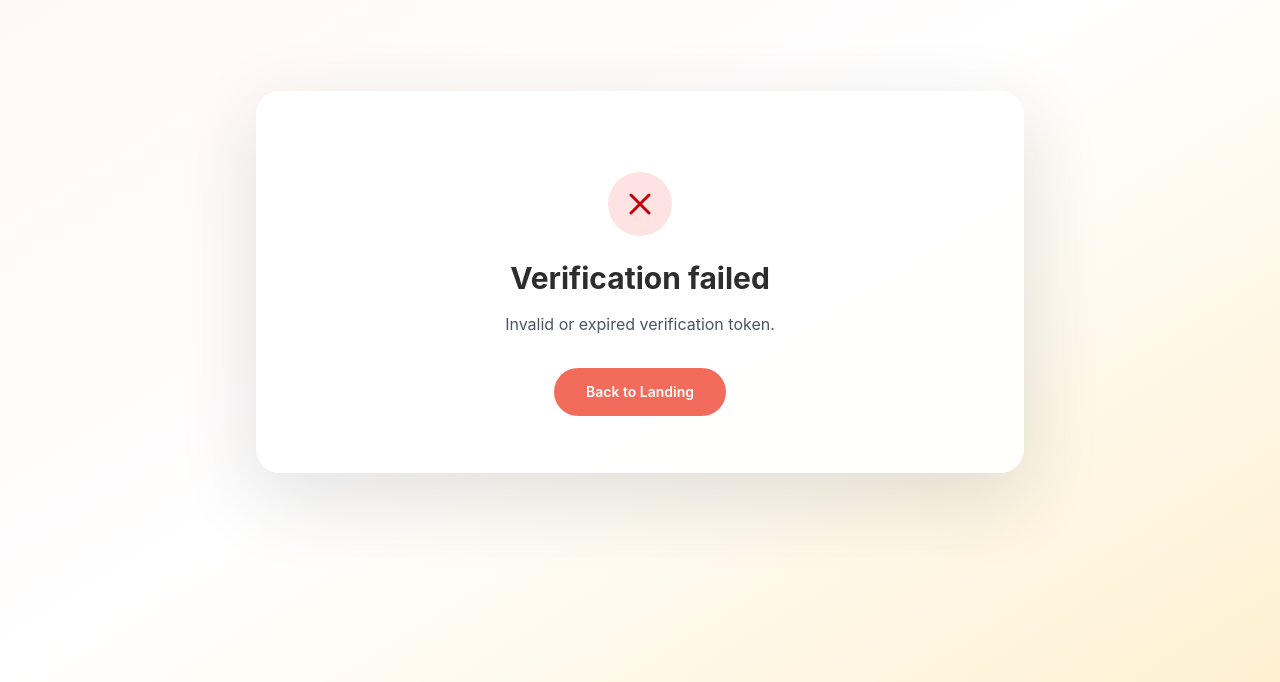
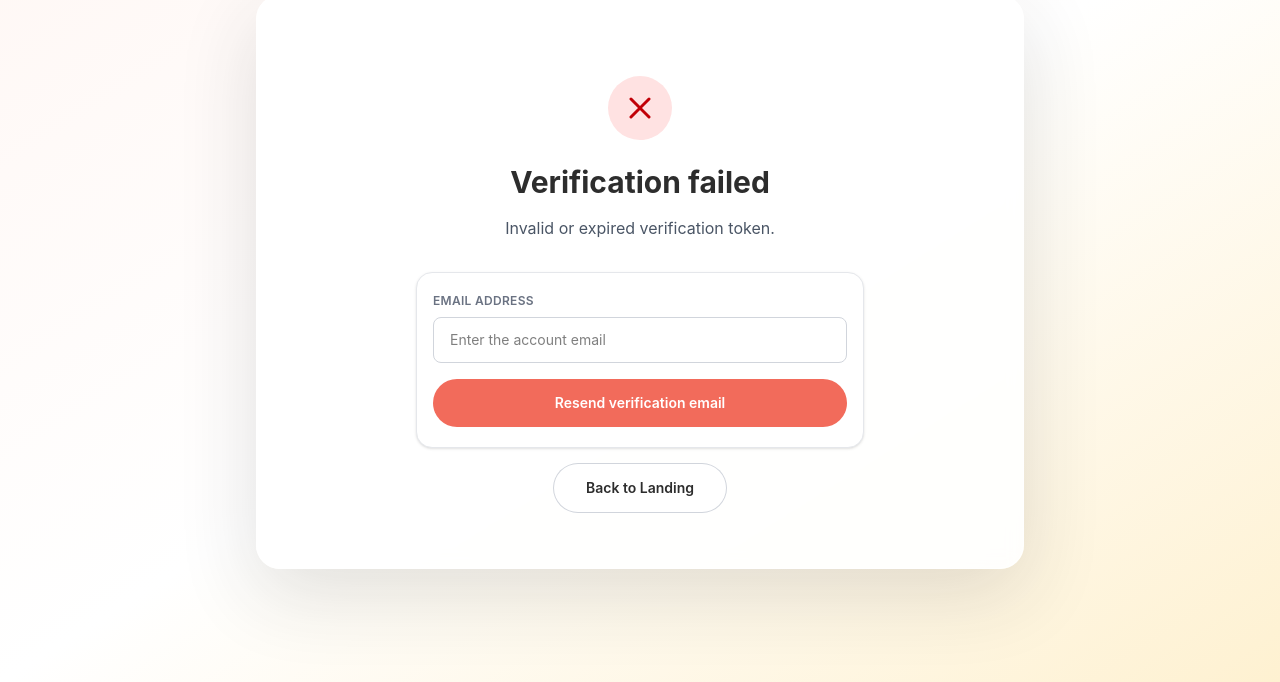
Before and after one commit to jarielys-cg/largeproject20, a React (Vite) app in the folder frontend/: page /verify-email/1 in a window 1280 px wide. Shown: the part 118-800 px from the top of the page. Built offline with nearby package versions, Linux system fonts and the light colour scheme; no server answers.

Commit message:
Add the ability to resend verification emails and cooldown to resending verification emails

```diff
--- a/frontend/src/pages/userSignUp.tsx
+++ b/frontend/src/pages/userSignUp.tsx
@@ -36,7 +36,7 @@ const handleSubmit = async (e: React.FormEvent) => {
   try {
     await api.post('/signup', form)
     toast.success(`Welcome to BizMart, ${form.username}!`, { duration: 10000 })
-    navigate('/verify-email-sent')
+    navigate('/verify-email-sent', { state: { email: form.email, source: 'signup' } })
   } catch (error: any) {
     const message = error.response?.data?.error || 'Failed to create account. Try again'
     toast.error(message, { duration: 5000 })
--- a/frontend/src/pages/verifyEmail.tsx
+++ b/frontend/src/pages/verifyEmail.tsx
@@ -11,6 +11,10 @@ const VerifyEmail = ({ onLoginClick }: VerifyEmailProps) => {
   const navigate = useNavigate()
   const [status, setStatus] = useState<'loading' | 'success' | 'error'>('loading')
   const [message, setMessage] = useState('Verifying your email...')
+  const [email, setEmail] = useState('')
+  const [resendMessage, setResendMessage] = useState('')
+  const [resendLoading, setResendLoading] = useState(false)
+  const [resendCooldown, setResendCooldown] = useState(0)
 
   useEffect(() => {
     const verify = async () => {
@@ -32,6 +36,51 @@ const VerifyEmail = ({ onLoginClick }: VerifyEmailProps) => {
 
     verify()
   }, [token])
+
+  useEffect(() => {
+    if (resendCooldown <= 0) return
+
+    const timer = window.setInterval(() => {
+      setResendCooldown(prev => {
+        if (prev <= 1) {
+          window.clearInterval(timer)
+          return 0
+        }
+
+        return prev - 1
+      })
+    }, 1000)
+
+    return () => window.clearInterval(timer)
+  }, [resendCooldown])
+
+  const handleResend = async () => {
+    const trimmedEmail = email.trim()
+
+    if (!trimmedEmail) {
+      setResendMessage('Please enter the email address for this account.')
+      return
+    }
+
+    setResendLoading(true)
+    setResendMessage('')
+
+    try {
+      const response = await api.post('/resend-email', { email: trimmedEmail })
+      setResendCooldown(response.data?.retryAfterSeconds ?? 60)
+      setResendMessage('Verification email sent. Check your inbox.')
+    } catch (error: any) {
+      const retryAfterSeconds = error.response?.data?.retryAfterSeconds
+
+      if (error.response?.status === 429 && retryAfterSeconds) {
+        setResendCooldown(retryAfterSeconds)
+      }
+
+      setResendMessage(error.response?.data?.error || 'Unable to resend verification email.')
+    } finally {
+      setResendLoading(false)
+    }
+  }
 
   return (
     <div className="min-h-screen bg-gradient-to-br from-[#fff7f4] via-white to-[#fef1d1] flex items-center justify-center px-4 py-10">
@@ -68,6 +117,41 @@ const VerifyEmail = ({ onLoginClick }: VerifyEmailProps) => {
 
           <p className="mt-4 max-w-xl text-sm leading-6 text-gray-600 sm:text-base">{message}</p>
 
+          {status === 'error' && (
+            <div className="mt-8 w-full max-w-md rounded-2xl border border-gray-200 bg-white px-4 py-5 text-left shadow-sm">
+              <label htmlFor="resend-email" className="block text-xs font-semibold uppercase tracking-wide text-gray-500">
+                Email address
+              </label>
+              <input
+                id="resend-email"
+                type="email"
+                value={email}
+                onChange={(e) => setEmail(e.target.value)}
+                placeholder="Enter the account email"
+                className="mt-2 w-full rounded-lg border border-gray-300 px-4 py-3 text-sm focus:border-bm-coral focus:outline-none"
+              />
+
+              <button
+                type="button"
+                onClick={handleResend}
+                disabled={resendLoading || resendCooldown > 0}
+                className="mt-4 inline-flex h-12 w-full items-center justify-center rounded-full bg-bm-coral px-8 text-sm font-semibold text-white transition-colors hover:bg-bm-coral-dark disabled:cursor-not-allowed disabled:opacity-70"
+              >
+                {resendLoading
+                  ? 'Sending...'
+                  : resendCooldown > 0
+                    ? `Resend available in ${resendCooldown}s`
+                    : 'Resend verification email'}
+              </button>
+
+              {resendMessage && (
+                <p className={`mt-3 text-sm ${resendMessage.includes('sent') ? 'text-green-700' : 'text-red-600'}`}>
+                  {resendMessage}
+                </p>
+              )}
+            </div>
+          )}
+
           {status === 'success' && (
             <button
               type="button"
@@ -82,7 +166,7 @@ const VerifyEmail = ({ onLoginClick }: VerifyEmailProps) => {
             <button
               type="button"
               onClick={() => navigate('/')}
-              className="mt-8 inline-flex h-12 items-center justify-center rounded-full bg-bm-coral px-8 text-sm font-semibold text-white transition-colors hover:bg-bm-coral-dark"
+              className="mt-4 inline-flex h-12 items-center justify-center rounded-full bg-white px-8 text-sm font-semibold text-bm-dark ring-1 ring-gray-300 transition-colors hover:bg-gray-50"
             >
               Back to Landing
             </button>
--- a/frontend/src/pages/verifyEmailSent.tsx
+++ b/frontend/src/pages/verifyEmailSent.tsx
@@ -1,8 +1,72 @@
-import { useNavigate } from 'react-router'
+import { useEffect, useState } from 'react'
+import { useLocation, useNavigate } from 'react-router'
+import toast from 'react-hot-toast'
+import api from '../lib/axios'
 import logo from '../assets/logo.png'
 
 const VerifyEmailSent = () => {
+  const location = useLocation()
   const navigate = useNavigate()
+  const navigationState = location.state as { email?: string; source?: 'signup' | 'login' } | null
+  const [email, setEmail] = useState(navigationState?.email ?? '')
+  const [resendMessage, setResendMessage] = useState('')
+  const [resendLoading, setResendLoading] = useState(false)
+  const [resendCooldown, setResendCooldown] = useState(0)
+
+  const isLoginVerificationState = navigationState?.source === 'login'
+
+  useEffect(() => {
+    if (navigationState?.email) {
+      setEmail(navigationState.email)
+    }
+  }, [navigationState?.email])
+
+  useEffect(() => {
+    if (resendCooldown <= 0) return
+
+    const timer = window.setInterval(() => {
+      setResendCooldown(prev => {
+        if (prev <= 1) {
+          window.clearInterval(timer)
+          return 0
+        }
+
+        return prev - 1
+      })
+    }, 1000)
+
+    return () => window.clearInterval(timer)
+  }, [resendCooldown])
+
+  const handleResend = async () => {
+    const trimmedEmail = email.trim()
+
+    if (!trimmedEmail) {
+      setResendMessage('Please enter the email address for this account.')
+      return
+    }
+
+    setResendLoading(true)
+    setResendMessage('')
+
+    try {
+      const response = await api.post('/resend-email', { email: trimmedEmail })
+      setResendCooldown(response.data?.retryAfterSeconds ?? 60)
+      setResendMessage('Verification email sent. Check your inbox.')
+      toast.success('Verification email sent.')
+    } catch (error: any) {
+      const retryAfterSeconds = error.response?.data?.retryAfterSeconds
+
+      if (error.response?.status === 429 && retryAfterSeconds) {
+        setResendCooldown(retryAfterSeconds)
+      }
+
+      setResendMessage(error.response?.data?.error || 'Unable to resend verification email.')
+      toast.error(error.response?.data?.error || 'Unable to resend verification email.')
+    } finally {
+      setResendLoading(false)
+    }
+  }
 
   return (
     <div className="min-h-screen from-[#fff7f4] via-white to-[#fef1d1] flex items-center justify-center px-4 py-10">
@@ -17,13 +81,15 @@ const VerifyEmailSent = () => {
 
             <div className="relative mt-16 max-w-md">
               <p className="mb-3 inline-flex rounded-full bg-white px-4 py-2 text-xs font-semibold uppercase tracking-[0.22em] text-bm-coral">
-                Verification email sent
+                {isLoginVerificationState ? 'Account not verified' : 'Verification email sent'}
               </p>
               <h1 className="text-4xl font-bold leading-tight sm:text-5xl">
-                Check your inbox to finish creating your account.
+                {isLoginVerificationState ? 'You need to verify your account first.' : 'Check your inbox to finish creating your account.'}
               </h1>
               <p className="mt-4 text-sm leading-6 text-white/85 sm:text-base">
-                We sent a verification link to the email address you used during signup. The link expires in 1 hour.
+                {isLoginVerificationState
+                  ? 'This account has not been verified yet. Resend the verification link to continue.'
+                  : 'We sent a verification link to the email address you used during signup. The link expires in 1 hour.'}
               </p>
             </div>
 
@@ -46,8 +112,43 @@ const VerifyEmailSent = () => {
 
               <h2 className="mt-6 text-3xl font-bold text-bm-dark">Almost there</h2>
               <p className="mt-3 text-sm leading-6 text-gray-600 sm:text-base">
-                Your account is created, but email verification is required before sign in and other account actions will fully work.
+                {isLoginVerificationState
+                  ? 'Your account exists, but you must verify it before signing in.'
+                  : 'Your account is created, but email verification is required before sign in and other account actions will fully work.'}
               </p>
+
+              <div className="mt-8 rounded-2xl border border-gray-200 bg-white p-4 text-left shadow-sm">
+                <label htmlFor="verification-email" className="block text-xs font-semibold uppercase tracking-wide text-gray-500">
+                  Email address
+                </label>
+                <input
+                  id="verification-email"
+                  type="email"
+                  value={email}
+                  onChange={(e) => setEmail(e.target.value)}
+                  placeholder="Enter your email address"
+                  className="mt-2 w-full rounded-lg border border-gray-300 px-4 py-3 text-sm focus:border-bm-coral focus:outline-none"
+                />
+
+                <button
+                  type="button"
+                  onClick={handleResend}
+                  disabled={resendLoading || resendCooldown > 0}
+                  className="mt-4 inline-flex h-12 w-full items-center justify-center rounded-full bg-bm-coral px-8 text-sm font-semibold text-white transition-colors hover:bg-bm-coral-dark disabled:cursor-not-allowed disabled:opacity-70"
+                >
+                  {resendLoading
+                    ? 'Sending...'
+                    : resendCooldown > 0
+                      ? `Resend available in ${resendCooldown}s`
+                      : 'Resend verification email'}
+                </button>
+
+                {resendMessage && (
+                  <p className={`mt-3 text-sm ${resendMessage.includes('sent') ? 'text-green-700' : 'text-red-600'}`}>
+                    {resendMessage}
+                  </p>
+                )}
+              </div>
 
               <div className="mt-8 flex flex-col gap-3 sm:flex-row sm:justify-center">
                 <button
```
